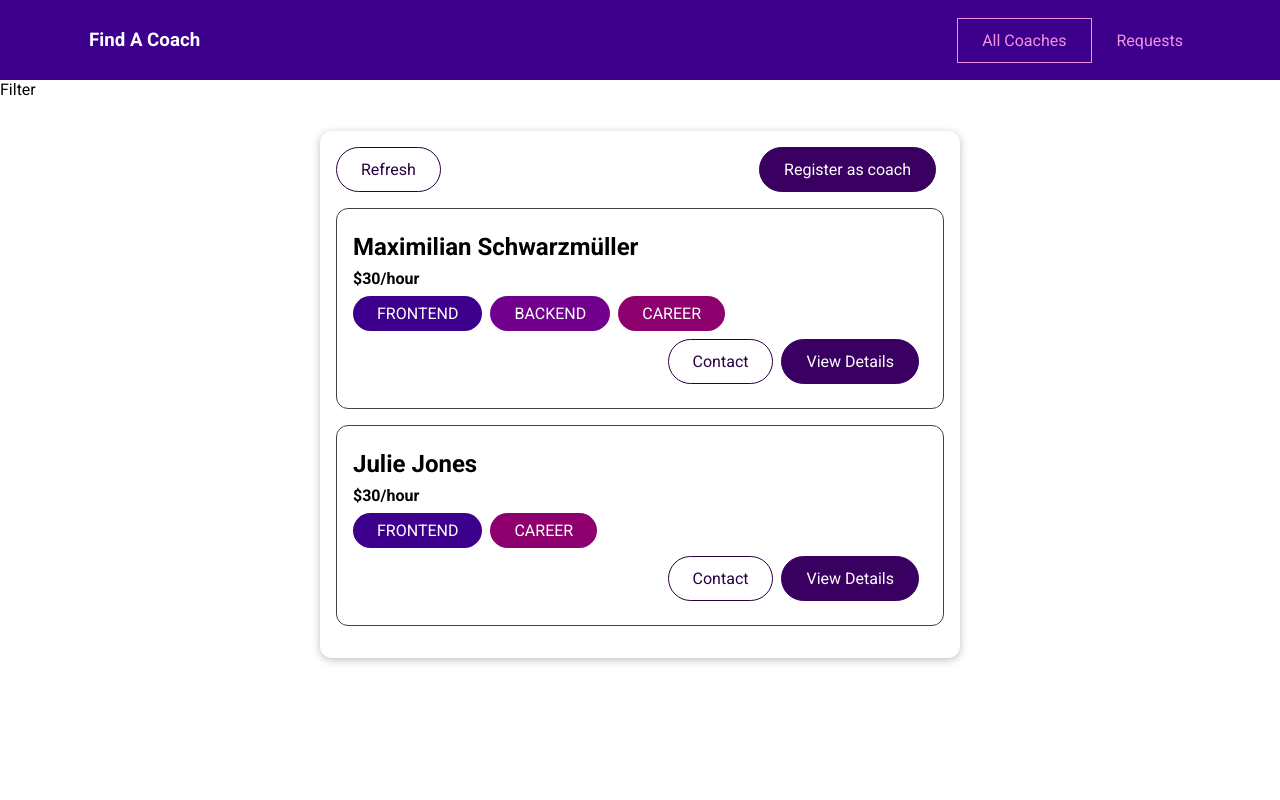
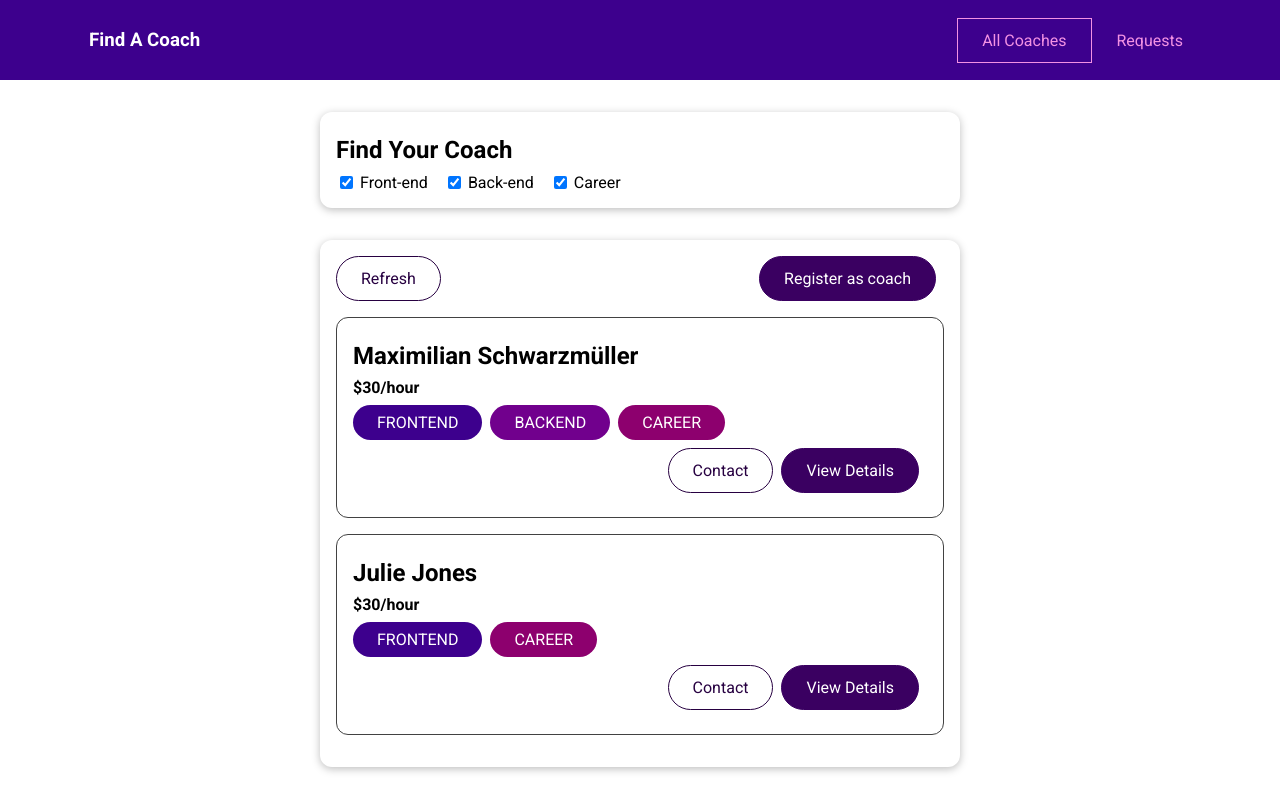
Before and after one commit to Benneee/relearning-vue, a Vue app in the folder coach-finder/: page /coaches in a window 1280 px wide. Built offline with nearby package versions, Linux system fonts and the light colour scheme.

Commit message:
Feat: added filter functionality for the coaches list

```diff
--- /dev/null
+++ b/coach-finder/coach-filter.css
@@ -0,0 +1,20 @@
+h2 {
+  margin: 0.5rem 0;
+}
+
+.filter-option {
+  margin-right: 1rem;
+}
+
+.filter-option label,
+.filter-option input {
+  vertical-align: middle;
+}
+
+.filter-option label {
+  margin-left: 0.25rem;
+}
+
+.filter-option.active label {
+  font-weight: bold;
+}
--- /dev/null
+++ b/coach-finder/src/pages/coaches/CoachFilter.vue
@@ -0,0 +1,73 @@
+<template>
+  <base-card>
+    <h2>Find Your Coach</h2>
+    <span class="filter-option">
+      <input type="checkbox" checked @change="setFilter" id="frontend" />
+      <label for="frontend">Front-end</label>
+    </span>
+
+    <span class="filter-option">
+      <input type="checkbox" @change="setFilter" checked id="backend" />
+      <label for="backend">Back-end</label>
+    </span>
+
+    <span class="filter-option">
+      <input type="checkbox" @change="setFilter" checked id="career" />
+      <label for="career">Career</label>
+    </span>
+  </base-card>
+</template>
+
+<script>
+export default {
+  name: 'CoachFilter',
+
+  emits: ['change-filter'],
+
+  data() {
+    return {
+      filters: {
+        frontend: true,
+        backend: true,
+        career: true,
+      },
+    };
+  },
+
+  methods: {
+    setFilter(event) {
+      const inputId = event.target.id;
+      const isActive = event.target.checked;
+      const updatedFilters = {
+        ...this.filters,
+        [inputId]: isActive,
+      };
+      this.filters = updatedFilters;
+      this.$emit('change-filter', updatedFilters);
+    },
+  },
+};
+</script>
+
+<style scoped>
+h2 {
+  margin: 0.5rem 0;
+}
+
+.filter-option {
+  margin-right: 1rem;
+}
+
+.filter-option label,
+.filter-option input {
+  vertical-align: middle;
+}
+
+.filter-option label {
+  margin-left: 0.25rem;
+}
+
+.filter-option.active label {
+  font-weight: bold;
+}
+</style>
--- a/coach-finder/src/pages/coaches/CoachesList.vue
+++ b/coach-finder/src/pages/coaches/CoachesList.vue
@@ -1,6 +1,6 @@
 <template>
   <section>
-    <div>Filter</div>
+    <CoachFilter @change-filter="setFilters" />
     <div>
       <base-card>
         <div class="controls">
@@ -8,7 +8,11 @@
           <base-button link to="/register">Register as coach </base-button>
         </div>
         <ul v-if="hasCoaches">
-          <CoachItem v-for="coach in coaches" :key="coach.id" :coach="coach" />
+          <CoachItem
+            v-for="coach in filteredCoaches"
+            :key="coach.id"
+            :coach="coach"
+          />
         </ul>
         <h3 v-else>No coaches found</h3>
       </base-card>
@@ -19,16 +23,44 @@
 <script>
 import { mapGetters } from 'vuex';
 import CoachItem from '../../components/coaches/CoachItem.vue';
+import CoachFilter from './CoachFilter.vue';
 
 export default {
-  components: { CoachItem },
+  components: { CoachItem, CoachFilter },
   name: 'CoachesList',
+
+  data() {
+    return {
+      activeFilters: {
+        frontend: true,
+        backend: true,
+        career: true,
+      },
+    };
+  },
 
   computed: {
     ...mapGetters('coaches', ['coaches', 'hasCoaches']),
 
     filteredCoaches() {
-      return this.coaches;
+      return this.coaches.filter((coach) => {
+        if (this.activeFilters.frontend && coach.areas.includes('frontend')) {
+          return true;
+        }
+        if (this.activeFilters.backend && coach.areas.includes('backend')) {
+          return true;
+        }
+        if (this.activeFilters.career && coach.areas.includes('career')) {
+          return true;
+        }
+        return false;
+      });
+    },
+  },
+
+  methods: {
+    setFilters(updatedFilters) {
+      this.activeFilters = updatedFilters;
     },
   },
 };
```
